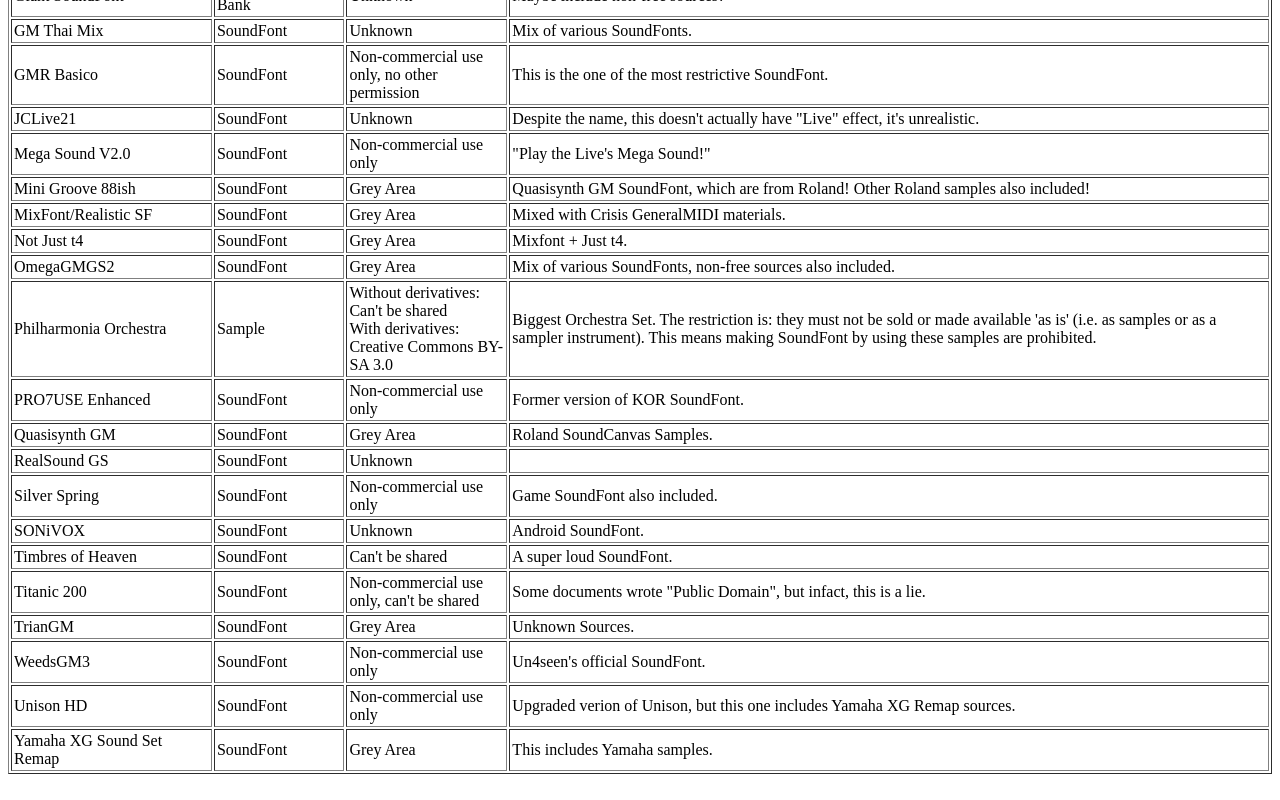
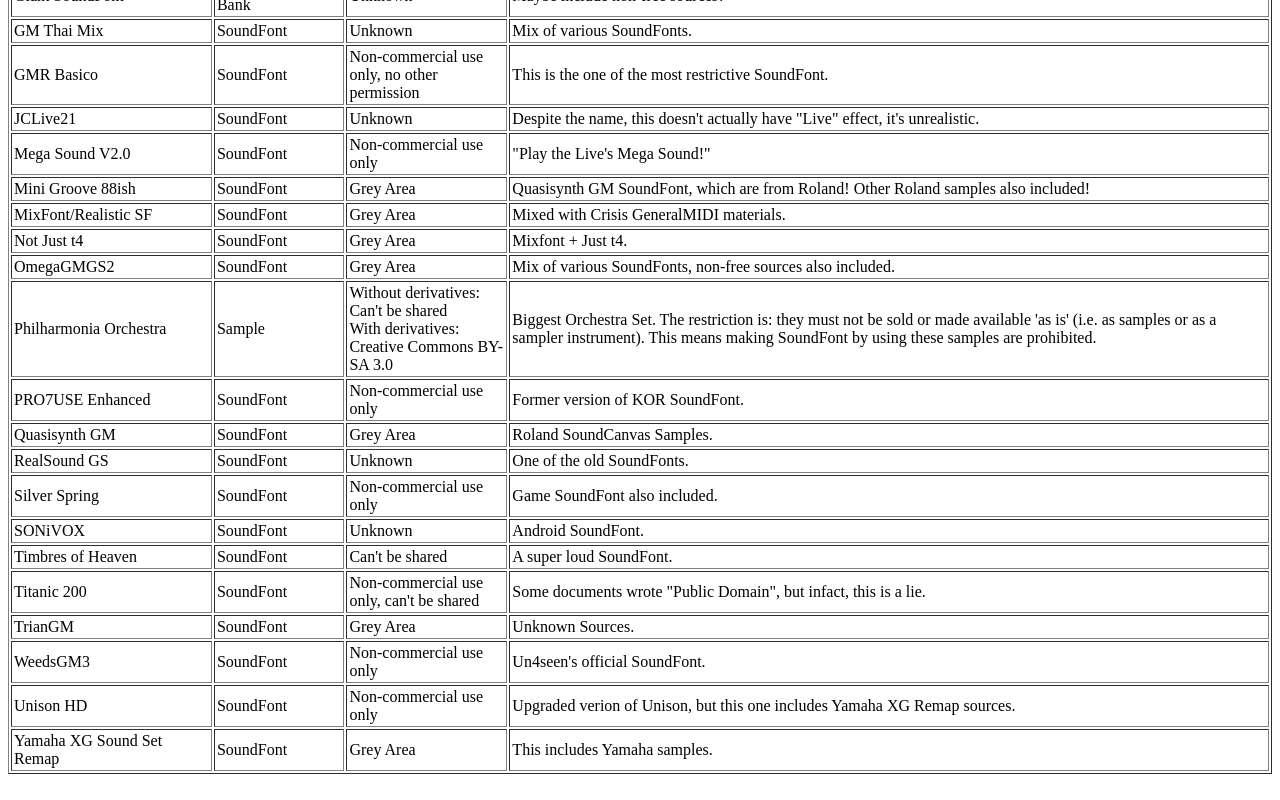
Before and after one commit to LoveBodhi/LoveBodhi.github.io, a plain HTML site: page SFList.html in a window 1280 px wide. Shown: the part 2015-2815 px from the top of the page. Drawn offline with Linux system fonts and the light colour scheme.

Commit message:
Update SFList.html

```diff
--- a/SFList.html
+++ b/SFList.html
@@ -1710,7 +1710,7 @@ means making SoundFont by using these samples are prohibited.</td>
 
 
 
-      <td style="width: 716px;"></td>
+      <td style="width: 716px;">One of the old SoundFonts.</td>
 
 
 
```
